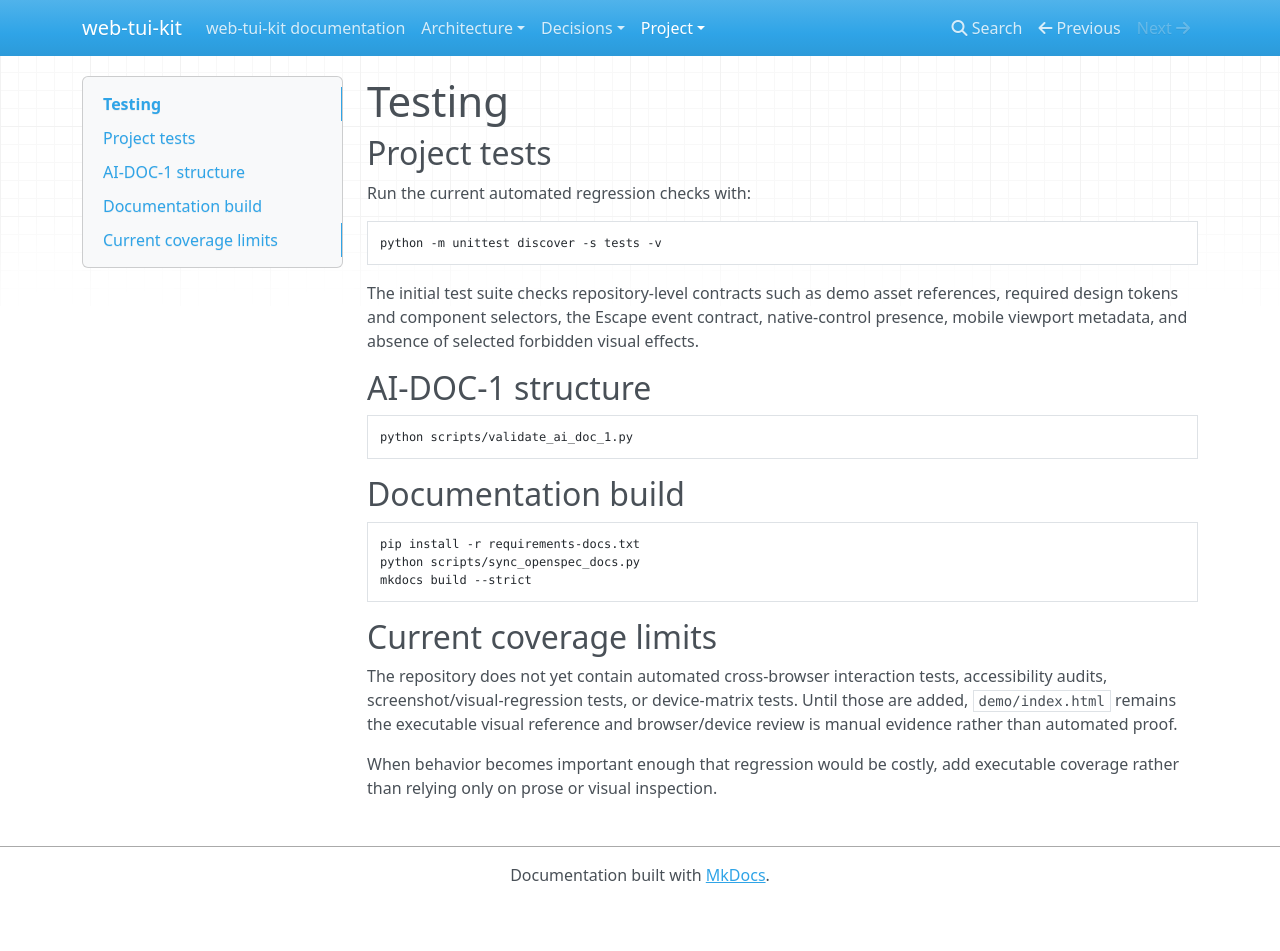
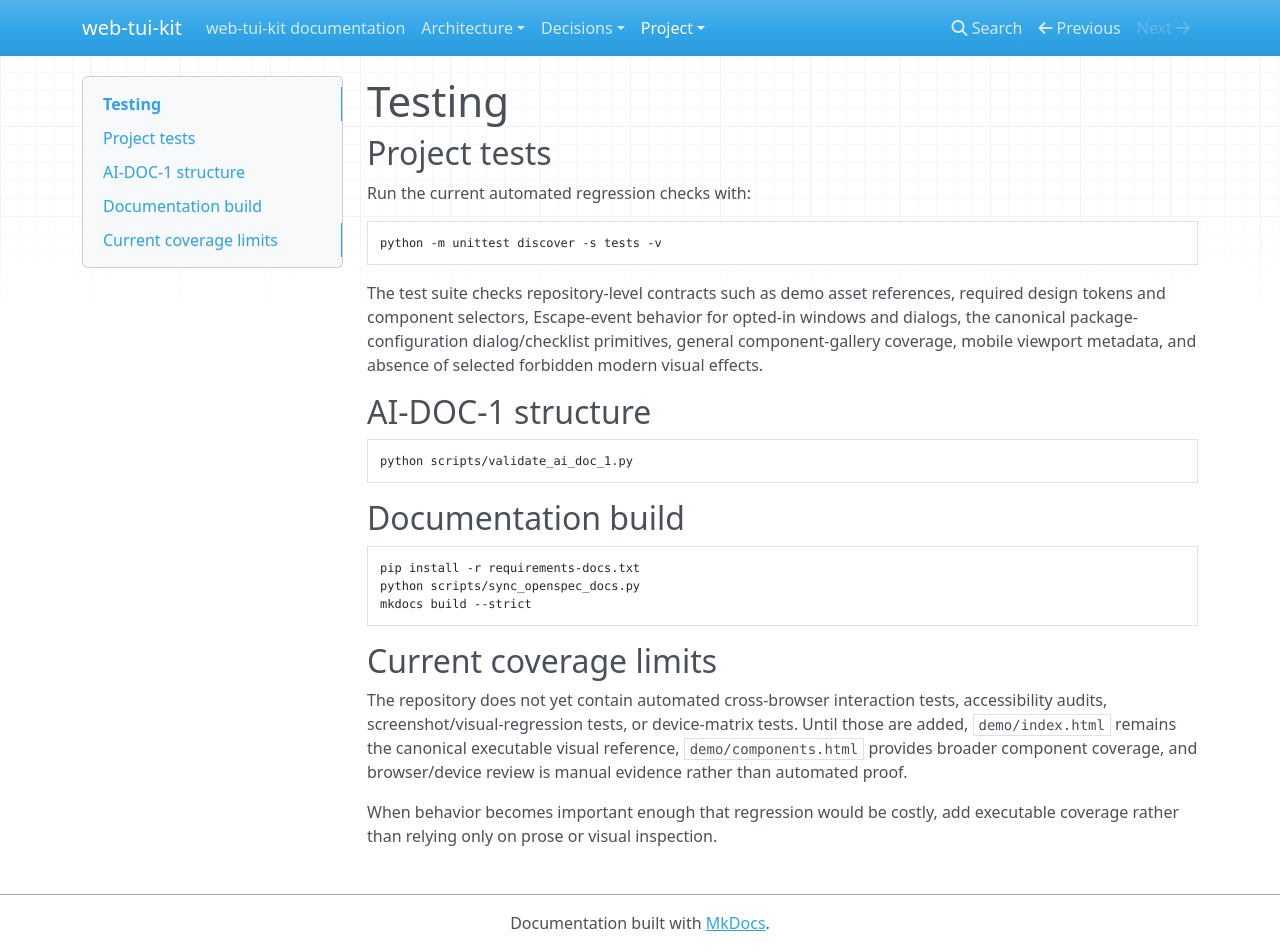
Before and after one commit to 1990jk1990/web-tui-kit, an MkDocs documentation site: the page built from docs/project/testing.md, in a window 1280 px wide and 951 px high. Built offline with MkDocs 1.6.1, drawn with Linux system fonts in a browser that asks for light colours; nearby versions of some CDN libraries.

Commit message:
docs: describe visual reference regression checks

````diff
--- a/docs/project/testing.md
+++ b/docs/project/testing.md
@@ -8,7 +8,7 @@ Run the current automated regression checks with:
 python -m unittest discover -s tests -v
 ```
 
-The initial test suite checks repository-level contracts such as demo asset references, required design tokens and component selectors, the Escape event contract, native-control presence, mobile viewport metadata, and absence of selected forbidden visual effects.
+The test suite checks repository-level contracts such as demo asset references, required design tokens and component selectors, Escape-event behavior for opted-in windows and dialogs, the canonical package-configuration dialog/checklist primitives, general component-gallery coverage, mobile viewport metadata, and absence of selected forbidden modern visual effects.
 
 ## AI-DOC-1 structure
 
@@ -26,6 +26,6 @@ mkdocs build --strict
 
 ## Current coverage limits
 
-The repository does not yet contain automated cross-browser interaction tests, accessibility audits, screenshot/visual-regression tests, or device-matrix tests. Until those are added, `demo/index.html` remains the executable visual reference and browser/device review is manual evidence rather than automated proof.
+The repository does not yet contain automated cross-browser interaction tests, accessibility audits, screenshot/visual-regression tests, or device-matrix tests. Until those are added, `demo/index.html` remains the canonical executable visual reference, `demo/components.html` provides broader component coverage, and browser/device review is manual evidence rather than automated proof.
 
 When behavior becomes important enough that regression would be costly, add executable coverage rather than relying only on prose or visual inspection.
````
